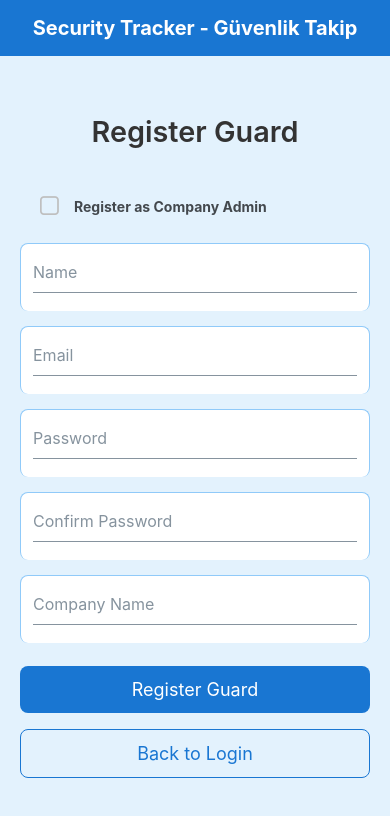
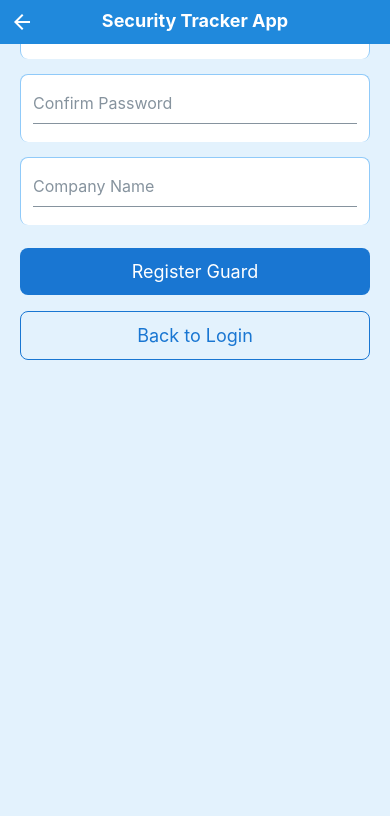
Before and after one commit to resitaydin/security-tracker-app, a React Native app: screen /Register in a window 390 px wide. Shown: the top 816 px of the page. Built offline with nearby package versions, Linux system fonts and the light colour scheme; no server answers.

Commit message:
add appBar across all pages, fix ui bugs

```diff
--- /dev/null
+++ b/src/components/AppBar.js
@@ -0,0 +1,30 @@
+import React from 'react';
+import { StyleSheet } from 'react-native';
+import { Header } from '@rneui/themed';
+
+export default function AppBar({ title, leftComponent, rightComponent }) {
+    return (
+        <Header
+            placement="center"
+            leftComponent={leftComponent}
+            centerComponent={{
+                text: title,
+                style: styles.headerTitle
+            }}
+            rightComponent={rightComponent}
+            containerStyle={styles.header}
+        />
+    );
+}
+
+const styles = StyleSheet.create({
+    header: {
+        backgroundColor: '#2089dc',
+        borderBottomWidth: 0,
+    },
+    headerTitle: {
+        color: '#fff',
+        fontSize: 18,
+        fontWeight: 'bold',
+    },
+});
--- a/src/screens/admin/AdminHomeScreen.js
+++ b/src/screens/admin/AdminHomeScreen.js
@@ -5,6 +5,7 @@
 import { signOut } from 'firebase/auth';
 import { auth, db } from '../../config/firebase';
 import { doc, getDoc, updateDoc, collection, query, where, getDocs } from 'firebase/firestore';
+import AppBar from '../../components/AppBar';
 
 export default function AdminHomeScreen({ navigation }) {
     const [companyData, setCompanyData] = useState(null);
@@ -102,8 +103,15 @@
 
     return (
         <View style={styles.container}>
-            <Text h4 style={styles.title}>Admin Dashboard</Text>
-
+            <AppBar
+                title="Admin Dashboard"
+                rightComponent={{
+                    icon: 'logout',
+                    color: '#fff',
+                    onPress: handleLogout
+                }}
+            />
+            <View style={styles.contentContainer}>
                 {companyData && (
                     <Card>
                         <Card.Title>{companyData.name}</Card.Title>
@@ -182,6 +190,7 @@
                     containerStyle={styles.button}
                 />
             </View>
+        </View>
     );
 }
 
@@ -200,8 +209,10 @@
     },
     container: {
         flex: 1,
+        backgroundColor: '#fff',
+    },
+    contentContainer: {  // Add this new style
         padding: 20,
-        backgroundColor: '#fff',
     },
     title: {
         textAlign: 'center',
--- a/src/screens/admin/ManageCheckpointsScreen.js
+++ b/src/screens/admin/ManageCheckpointsScreen.js
@@ -1,14 +1,15 @@
 import React, { useState, useEffect } from 'react';
-import { View, StyleSheet, Alert } from 'react-native';
-import { Button, Text, Input, ListItem, Icon, Overlay } from '@rneui/themed';
+import { View, StyleSheet, Alert, ScrollView } from 'react-native';
+import { Button, Text, Input, ListItem, Icon, Overlay, Header } from '@rneui/themed';
 import * as Location from 'expo-location';
 import DateTimePicker from '@react-native-community/datetimepicker';
 import { collection, setDoc, deleteDoc, doc, onSnapshot, query, where, getDoc } from 'firebase/firestore';
 import { db, auth } from '../../config/firebase';
 import { CHECKPOINT_RADIUS } from '../../config/constants';
 import { createRecurringCheckpoints } from '../../utils/checkpointUtils';
+import AppBar from '../../components/AppBar';
 
-export default function ManageCheckpointsScreen() {
+export default function ManageCheckpointsScreen({ navigation }) {
     const [checkpoints, setCheckpoints] = useState([]);
     const [isVisible, setIsVisible] = useState(false);
     const [loading, setLoading] = useState(false);
@@ -195,6 +196,15 @@
 
     return (
         <View style={styles.container}>
+            <AppBar
+                title="Manage Checkpoints"
+                leftComponent={{
+                    icon: 'arrow-back',
+                    color: '#fff',
+                    onPress: () => navigation.goBack()
+                }}
+            />
+            <ScrollView style={styles.scrollContainer}>
                 <Button
                     title="Add New Checkpoint"
                     onPress={() => setIsVisible(true)}
@@ -211,6 +221,7 @@
                         ))}
                     </View>
                 )}
+            </ScrollView>
 
             <Overlay
                 isVisible={isVisible}
@@ -294,6 +305,9 @@
 }
 
 const styles = StyleSheet.create({
+    scrollContainer: {
+        flex: 1,
+    },
     recurrenceContainer: {
         marginVertical: 10,
     },
@@ -307,7 +321,6 @@
     container: {
         flex: 1,
         backgroundColor: '#fff',
-        paddingTop: 20
     },
     addButton: {
         margin: 16,
--- a/src/screens/admin/MonitorGuardsScreen.js
+++ b/src/screens/admin/MonitorGuardsScreen.js
@@ -3,6 +3,7 @@
 import { Text, ListItem, Card, Badge, Divider } from '@rneui/themed';
 import { collection, query, where, onSnapshot, getDoc, doc } from 'firebase/firestore';
 import { db, auth } from '../../config/firebase';
+import AppBar from '../../components/AppBar';
 
 const getStatusBadgeProps = (status) => {
     switch (status) {
@@ -21,7 +22,7 @@
     }
 };
 
-export default function MonitorGuardsScreen() {
+export default function MonitorGuardsScreen({ navigation }) {
     const [guards, setGuards] = useState([]);
     const [checkpoints, setCheckpoints] = useState([]);
     const [verifications, setVerifications] = useState([]);
@@ -249,11 +250,20 @@
 
     return (
         <View style={styles.container}>
-            <Text h4 style={styles.header}>Guard Monitoring</Text>
+            <AppBar
+                title="Monitor Guards"
+                leftComponent={{
+                    icon: 'arrow-back',
+                    color: '#fff',
+                    onPress: () => navigation.goBack()
+                }}
+            />
             <FlatList
                 data={guards}
                 renderItem={renderGuardItem}
                 keyExtractor={item => item.id}
+                contentContainerStyle={styles.listContainer}
+                showsVerticalScrollIndicator={true}
                 ListEmptyComponent={
                     <View style={styles.emptyContainer}>
                         <Text>{loading ? 'Loading...' : 'No guards found'}</Text>
@@ -268,12 +278,6 @@
     container: {
         flex: 1,
         backgroundColor: '#f5f5f5',
-    },
-    header: {
-        padding: 16,
-        backgroundColor: '#fff',
-        borderBottomWidth: 1,
-        borderBottomColor: '#e0e0e0',
     },
     accordionHeader: {
         flexDirection: 'row',
@@ -335,4 +339,8 @@
         alignItems: 'center',
         padding: 20,
     },
+    listContainer: {
+        padding: 10,
+        paddingBottom: 20, // Extra padding at bottom for better scroll experience
+    },
 });
--- a/src/screens/auth/LoginScreen.js
+++ b/src/screens/auth/LoginScreen.js
@@ -5,6 +5,7 @@
 import { signInWithEmailAndPassword } from 'firebase/auth';
 import { doc, getDoc } from 'firebase/firestore';
 import { auth, db } from '../../config/firebase';
+import AppBar from '../../components/AppBar';
 
 export default function LoginScreen({ navigation }) {
     const [email, setEmail] = useState('');
@@ -47,13 +48,8 @@
     return (
         <View style={styles.container}>
             <StatusBar barStyle="light-content" />
-            <View style={styles.appBar}>
-                <Text style={styles.appBarTitle}>Security Tracker - Güvenlik Takip</Text>
-            </View>
+            <AppBar title="Security Tracker App" />
             <View style={styles.formContainer}>
-                <Text h3 style={styles.title}>
-                    Security Tracker - Güvenlik Takip
-                </Text>
                 <Input
                     placeholder="Email"
                     value={email}
@@ -94,19 +90,6 @@
     container: {
         flex: 1,
         backgroundColor: '#E3F2FD', // Light blue background
-    },
-    appBar: {
-        height: 56,
-        backgroundColor: '#1976D2', // Blue primary color
-        justifyContent: 'center',
-        alignItems: 'center',
-        paddingHorizontal: 16,
-        elevation: 4,
-    },
-    appBarTitle: {
-        color: '#fff',
-        fontSize: 20,
-        fontWeight: 'bold',
     },
     formContainer: {
         flex: 1,
--- a/src/screens/auth/RegisterScreen.js
+++ b/src/screens/auth/RegisterScreen.js
@@ -1,10 +1,10 @@
 import React, { useState } from 'react';
-import { View, StyleSheet, Alert, StatusBar } from 'react-native';
+import { View, StyleSheet, Alert, StatusBar, KeyboardAvoidingView, Platform, ScrollView } from 'react-native';
 import { Input, Button, CheckBox } from '@rneui/themed';
-import { Text } from '@rneui/base';
 import { createUserWithEmailAndPassword } from 'firebase/auth';
 import { doc, setDoc, collection, getDocs, query, where } from 'firebase/firestore';
 import { auth, db } from '../../config/firebase';
+import AppBar from '../../components/AppBar';
 
 export default function RegisterScreen({ navigation }) {
     const [email, setEmail] = useState('');
@@ -103,13 +103,23 @@
     return (
         <View style={styles.container}>
             <StatusBar barStyle="light-content" />
-            <View style={styles.appBar}>
-                <Text style={styles.appBarTitle}>Security Tracker - Güvenlik Takip</Text>
-            </View>
+            <AppBar
+                title="Security Tracker App"
+                leftComponent={{
+                    icon: 'arrow-back',
+                    color: '#fff',
+                    onPress: () => navigation.goBack()
+                }}
+            />
+            <KeyboardAvoidingView
+                behavior={Platform.OS === "ios" ? "padding" : "height"}
+                style={styles.keyboardAvoidingView}
+            >
+                <ScrollView
+                    contentContainerStyle={styles.scrollViewContent}
+                    keyboardShouldPersistTaps="handled"
+                >
                     <View style={styles.formContainer}>
-                <Text h3 style={styles.title}>
-                    {isAdmin ? 'Register Company Admin' : 'Register Guard'}
-                </Text>
 
                         <CheckBox
                             title="Register as Company Admin"
@@ -182,6 +192,8 @@
                             buttonStyle={styles.registerButton}
                         />
                     </View>
+                </ScrollView>
+            </KeyboardAvoidingView>
         </View>
     );
 }
@@ -196,21 +208,8 @@
         flex: 1,
         backgroundColor: '#E3F2FD', // Light blue background
     },
-    appBar: {
-        height: 56,
-        backgroundColor: '#1976D2', // Blue primary color
-        justifyContent: 'center',
-        alignItems: 'center',
-        paddingHorizontal: 16,
-        elevation: 4,
-    },
-    appBarTitle: {
-        color: '#fff',
-        fontSize: 20,
-        fontWeight: 'bold',
-    },
     formContainer: {
-        flex: 1,
+        flex: 0,
         padding: 20,
         justifyContent: 'center',
     },
--- a/src/screens/guard/CheckpointDetailScreen.js
+++ b/src/screens/guard/CheckpointDetailScreen.js
@@ -6,6 +6,7 @@
 import { auth, db } from '../../config/firebase';
 import { getDistance, isPointWithinRadius } from 'geolib';
 import { CHECKPOINT_RADIUS } from '../../config/constants';
+import AppBar from '../../components/AppBar';
 
 export default function CheckpointDetailScreen({ route, navigation }) {
     const { checkpoint } = route.params;
@@ -201,6 +202,15 @@
 
     return (
         <View style={styles.container}>
+            <AppBar
+                title="Checkpoint Details"
+                leftComponent={{
+                    icon: 'arrow-back',
+                    color: '#fff',
+                    onPress: () => navigation.goBack()
+                }}
+            />
+            <View style={styles.content}>
                 <Card>
                     <Card.Title>{checkpoint.name}</Card.Title>
                     <Card.Divider />
@@ -250,6 +260,7 @@
                     />
                 </View>
             </View>
+        </View>
     );
 }
 
@@ -269,8 +280,10 @@
     },
     container: {
         flex: 1,
+        backgroundColor: '#fff',
+    },
+    content: {  // Add this new style
         padding: 16,
-        backgroundColor: '#fff',
     },
     text: {
         marginBottom: 10,
--- a/src/screens/guard/GuardHomeScreen.js
+++ b/src/screens/guard/GuardHomeScreen.js
@@ -1,10 +1,11 @@
 import React, { useState, useEffect } from 'react';
 import { View, StyleSheet, FlatList, Alert } from 'react-native';
-import { Text, Button, ListItem, Icon } from '@rneui/themed';
+import { Text, ListItem, Icon } from '@rneui/themed';
 import { signOut } from 'firebase/auth';
-import { collection, query, onSnapshot, where, getDoc, doc, updateDoc } from 'firebase/firestore';
+import { collection, query, onSnapshot, where, getDoc, doc } from 'firebase/firestore';
 import { auth, db } from '../../config/firebase';
-import { createRecurringCheckpoints, filterCheckpointsForTimeWindow } from '../../utils/checkpointUtils';
+import { filterCheckpointsForTimeWindow } from '../../utils/checkpointUtils';
+import AppBar from '../../components/AppBar';
 
 const getStatusColor = (status) => {
     switch (status) {
@@ -51,7 +52,6 @@
                         ...doc.data()
                     }));
 
-                    // Remove the recurrence handling here as it's now handled during creation
                     const filtered = filterCheckpointsForTimeWindow(checkpointList)
                         .sort((a, b) => new Date(a.startTime) - new Date(b.startTime));
 
@@ -140,14 +140,14 @@
 
     return (
         <View style={styles.container}>
-            <View style={styles.header}>
-                <Text h4>Checkpoints</Text>
-                <Button
-                    title="Logout"
-                    type="clear"
-                    onPress={handleLogout}
-                />
-            </View>
+            <AppBar
+                title="Security Rounds"
+                rightComponent={{
+                    icon: 'logout',
+                    color: '#fff',
+                    onPress: handleLogout
+                }}
+            />
 
             {loading ? (
                 <View style={styles.center}>
@@ -173,14 +173,6 @@
         flex: 1,
         backgroundColor: '#fff',
     },
-    header: {
-        flexDirection: 'row',
-        justifyContent: 'space-between',
-        alignItems: 'center',
-        padding: 16,
-        borderBottomWidth: 1,
-        borderBottomColor: '#e0e0e0',
-    },
     center: {
         flex: 1,
         justifyContent: 'center',
```
Lines whose indentation alone changed are shown as unchanged.
